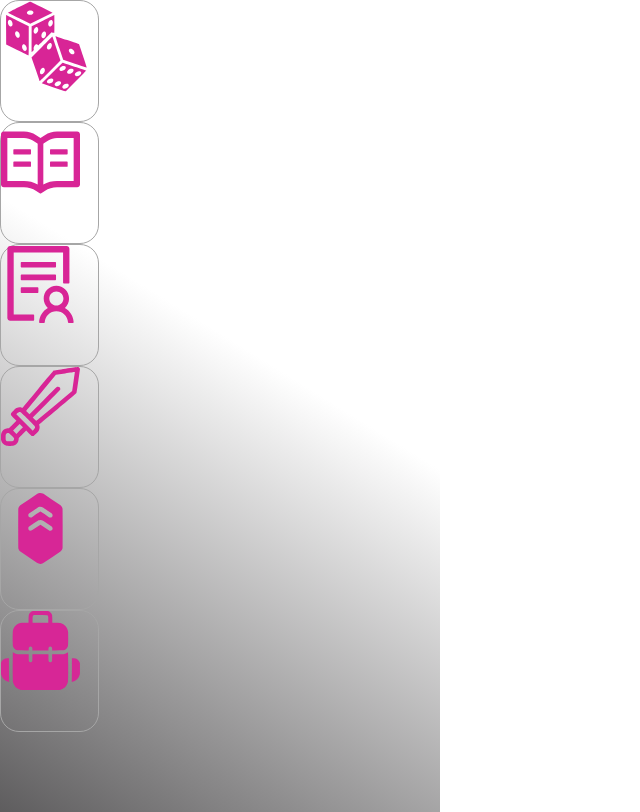
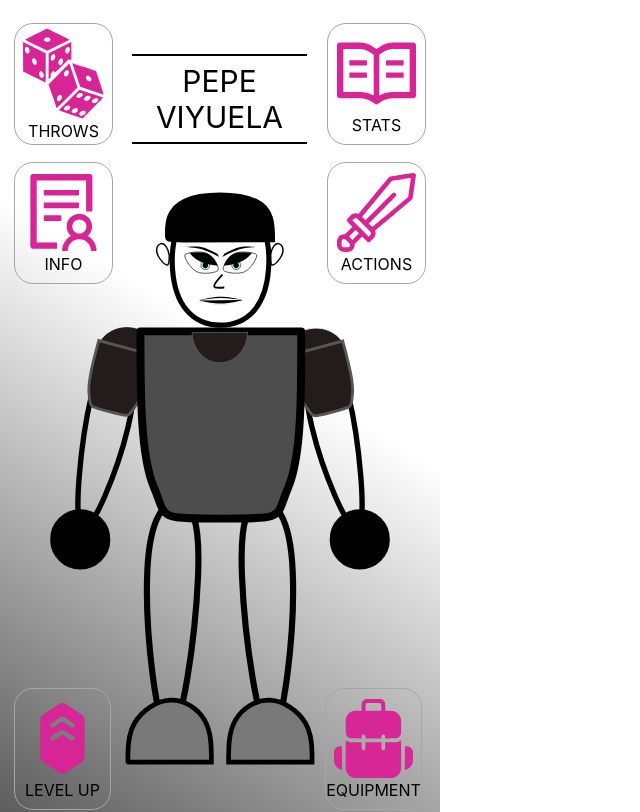
Before and after one commit to mianfiga/CharCCvite, a React (Create React App) app: page / in a window 1280 px wide. Shown: the top 812 px of the page, without its empty margins (0-640 px from the left). Built offline with nearby package versions, Linux system fonts and the light colour scheme.

Commit message:
new file:   public/icons/Character/character.svg 	modified:   src/components/home_button/HomeButton.css 	modified:   src/components/home_button/HomeButton.js 	modified:   src/helpers/home_icons.js 	modified:   src/pages/Home/Home.css 	modified:   src/pages/Home/Home.js

```diff
--- a/src/components/home_button/HomeButton.css
+++ b/src/components/home_button/HomeButton.css
@@ -3,4 +3,14 @@
     height: 120px;
     border: 1px solid #A6A6A6;
     border-radius: 19px;
+    display: flex;
+    flex-direction: column;
+    justify-content: center;
+    align-items: center;
 }
+
+.button_container img{
+    height: min-content;
+    width: min-content;
+    margin-bottom: 2px;
+}
--- a/src/components/home_button/HomeButton.js
+++ b/src/components/home_button/HomeButton.js
@@ -1,9 +1,10 @@
 import "./HomeButton.css";
 
-function HomeButton({ image }) {
+function HomeButton({ image, text }) {
   return (
     <div className="button_container">
       <img src={image} alt="icon" />
+      <span>{text}</span>
     </div>
   );
 }
--- a/src/helpers/home_icons.js
+++ b/src/helpers/home_icons.js
@@ -4,3 +4,10 @@ export const INFO = "/icons/Home_icons/info.svg"
 export const ACTIONS = "/icons/Home_icons/actions.svg"
 export const LEVELUP = "/icons/Home_icons/levelup.svg"
 export const EQUIPMENT = "/icons/Home_icons/equipment.svg"
+
+export const TTEXT = "THROWS"
+export const STEXT = "STATS"
+export const ITEXT = "INFO"
+export const ATEXT = "ACTIONS"
+export const LTEXT = "LEVEL UP"
+export const ETEXT = "EQUIPMENT"
--- a/src/pages/Home/Home.css
+++ b/src/pages/Home/Home.css
@@ -1,9 +1,68 @@
 .home_container {
-    width: 440px;
-    height: 956px;
-    background: linear-gradient(211.86deg, #FFFFFF 38.19%, #100E10 112.58%);
+  width: 440px;
+  height: 956px;
+  background: linear-gradient(211.86deg, #ffffff 38.19%, #100e10 112.58%);
 }
 
 .home_content {
-    height: 862px;
+  height: 862px;
 }
+
+.char_name {
+  box-sizing: border-box;
+  border-width: 2px 0px;
+  border-style: solid;
+  border-color: #000000;
+  position: absolute;
+  padding: 10px;
+  gap: 10px;
+  width: 175px;
+  height: 90px;
+  display: flex;
+  justify-content: center;
+  align-items: center;
+  left: 132px;
+  top: 54px;
+}
+
+.char_name span {
+  font-size: 30px;
+  text-align: center;
+}
+
+.upper_buttons_container {
+  display: flex;
+  flex-direction: row;
+  flex-wrap: wrap;
+  align-items: flex-start;
+  align-content: flex-start;
+  padding: 0px;
+  gap: 17px 214px;
+  position: absolute;
+  width: 416px;
+  height: 257px;
+  left: 14px;
+  top: 23px;
+}
+
+.lower_buttons_container {
+  display: flex;
+  flex-direction: row;
+  justify-content: space-between;
+  align-items: center;
+  padding: 0px;
+  gap: 214px;
+  position: absolute;
+  width: 408px;
+  height: 120px;
+  left: 14px;
+  top: 689px;
+}
+
+.char_image {
+  position: absolute;
+  width: 340px;
+  height: 574.72px;
+  left: 50px;
+  top: 191px;
+}
--- a/src/pages/Home/Home.js
+++ b/src/pages/Home/Home.js
@@ -1,26 +1,46 @@
 import MenuBar from "../../components/menu_bar/MenuBar.js";
 import "./Home.css";
 import HomeButton from "../../components/home_button/HomeButton.js";
-import { THROWS, STATS, INFO, ACTIONS, LEVELUP, EQUIPMENT } from "../../helpers/home_icons.js";
+import {
+  THROWS,
+  STATS,
+  INFO,
+  ACTIONS,
+  LEVELUP,
+  EQUIPMENT,
+  TTEXT,
+  STEXT,
+  ITEXT,
+  ATEXT,
+  LTEXT,
+  ETEXT,
+} from "../../helpers/home_icons.js";
 
 function Home() {
   return (
     <>
       <div className="home_container">
         <div className="home_content">
-                    <HomeButton image={THROWS}/>
-                    <HomeButton image={STATS}/>
-                    <HomeButton image={INFO}/>
-                    <HomeButton image={ACTIONS}/>
-                    <HomeButton image={LEVELUP}/>
-                    <HomeButton image={EQUIPMENT}/>
+          <div className="char_name">
+            <span>PEPE VIYUELA</span>
+          </div>
+          <img src="/icons/Character/character.svg" alt="character" className="char_image" />
+          <div className="upper_buttons_container">
+            <HomeButton image={THROWS} text={TTEXT} />
+            <HomeButton image={STATS} text={STEXT} />
+            <HomeButton image={INFO} text={ITEXT} />
+            <HomeButton image={ACTIONS} text={ATEXT} />
+          </div>
+          <div className="lower_buttons_container">
+            <HomeButton image={LEVELUP} text={LTEXT} />
+            <HomeButton image={EQUIPMENT} text={ETEXT} />
+          </div>
         </div>
 
         <MenuBar />
-
       </div>
     </>
-    )
+  );
 }
 
 export default Home;
```
Also changed, not shown: public/icons/Character/character.svg (added). Lines whose indentation alone changed are shown as unchanged.
